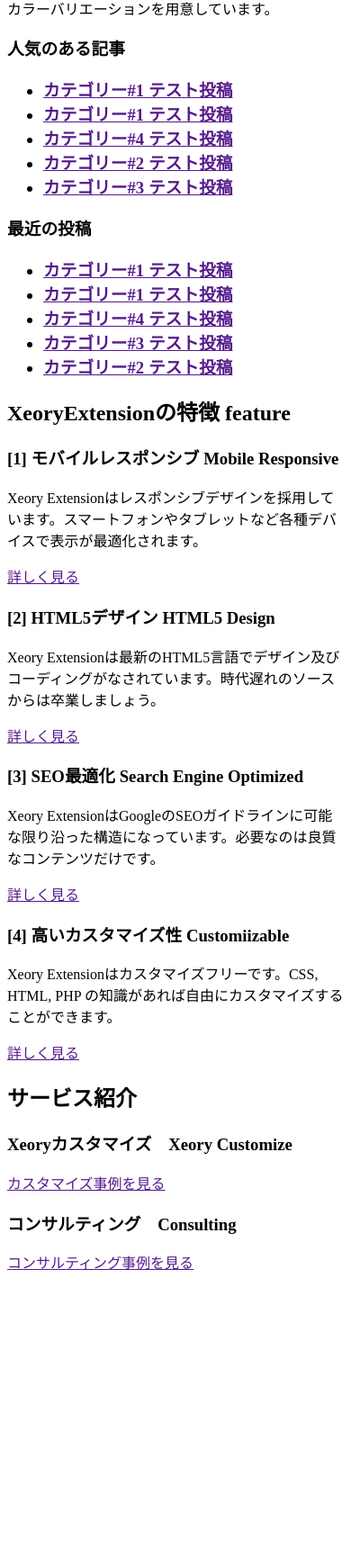
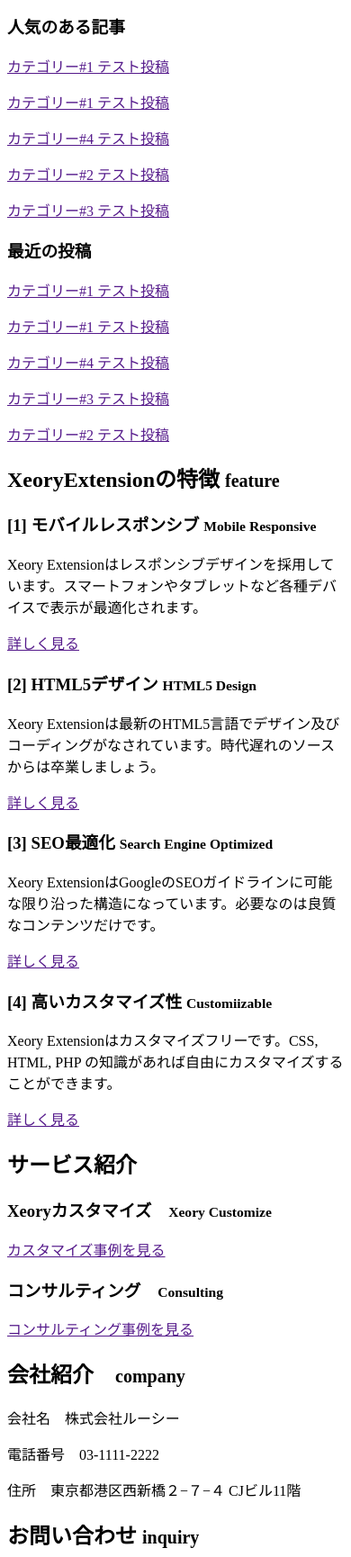
Before and after one commit to puuusun/friday, a plain HTML site: page XeoryExtension/index.html in a window 390 px wide. Shown: the part 270-2000 px from the top of the page at 90% size. Before the commit the page ends 1700 px from the top, so only its background shows below. Drawn offline with Linux system fonts and the light colour scheme.

Commit message:
何を何でくくるのか未だ理解できず

```diff
--- a/XeoryExtension/index.html
+++ b/XeoryExtension/index.html
@@ -9,95 +9,103 @@
 <body>
 <header>
     <h1>XeoryExtension</h1>
-    <ul>
-        <li><a href="">記事ページサンプル</a></li>
-        <li><a href="">Extensionをダウンロード</a></li>
-    </ul>
+    <nav>
+        <a href="">記事ページサンプル</a></li>
+        <a href="">Extensionをダウンロード</a></li>
+    </nav>
 </header>
 
 <main>
   <article>
         <h1>XeoryExtension</h1>
-    </article>
         <p>
             Xeory Extensionはワンコラムのサイト型テーマです。
             ユーザーに対して重要なコンテンツを効率的に届けられるようにデザインされています。
             ５種類のカラーバリエーションを用意しています。
         </p>
-</main>
+        <h3>人気のある記事</h3>
+        <p><a href="">カテゴリー#1 テスト投稿</a></p>
+        <p><a href="">カテゴリー#1 テスト投稿</a></p>
+        <p><a href="">カテゴリー#4 テスト投稿</a></p>
+        <p><a href="">カテゴリー#2 テスト投稿</a></p>
+        <p><a href="">カテゴリー#3 テスト投稿</a></p>
 
-<nav>
- <h3>人気のある記事
-    <ul>
-        <li><a href="">カテゴリー#1 テスト投稿</a></li>
-        <li><a href="">カテゴリー#1 テスト投稿</a></li>
-        <li><a href="">カテゴリー#4 テスト投稿</a></li>
-        <li><a href="">カテゴリー#2 テスト投稿</a></li>
-        <li><a href="">カテゴリー#3 テスト投稿</a></li>
-    </ul>
- </h3>
+        <h3>最近の投稿</h3>
+        <p><a href="">カテゴリー#1 テスト投稿</a></p>
+        <p><a href="">カテゴリー#1 テスト投稿</a></p>
+        <p><a href="">カテゴリー#4 テスト投稿</a></p>
+        <p><a href="">カテゴリー#3 テスト投稿</a></p>
+        <p><a href="">カテゴリー#2 テスト投稿</a></p>
 
- <h3>最近の投稿
-    <ul>
-        <li><a href="">カテゴリー#1 テスト投稿</a></li>
-        <li><a href="">カテゴリー#1 テスト投稿</a></li>
-        <li><a href="">カテゴリー#4 テスト投稿</a></li>
-        <li><a href="">カテゴリー#3 テスト投稿</a></li>
-        <li><a href="">カテゴリー#2 テスト投稿</a></li>
-    </ul>
- </h3>
-</nav>
-
-<header>
-    <h2>XeoryExtensionの特徴 feature</h2>
-</header>
 
         <section>
-    <h3>[1] <strong>モバイルレスポンシブ</strong> Mobile Responsive</h3>
+          <h2>XeoryExtensionの特徴 <small>feature</small></h2>
+           <h3>[1] <strong>モバイルレスポンシブ</strong> <small>Mobile Responsive</small></h3>
             <p>
              Xeory Extensionはレスポンシブデザインを採用しています。スマートフォンやタブレットなど各種デバイスで表示が最適化されます。
             </p>
             <p><a href="">詳しく見る</a></p>
-</section>
 
-<section>
-    <h3>[2] <strong>HTML5デザイン</strong> HTML5 Design</h3>
+           <h3>[2] <strong>HTML5デザイン</strong> <small>HTML5 Design</small></h3>
             <p>
              Xeory Extensionは最新のHTML5言語でデザイン及びコーディングがなされています。時代遅れのソースからは卒業しましょう。
             </p>
             <p><a href="">詳しく見る</a></p>
-</section>
 
-<section>
-    <h3>[3] <strong>SEO最適化</strong> Search Engine Optimized</h3>
+           <h3>[3] <strong>SEO最適化</strong> <small>Search Engine Optimized</small></h3>
             <p>
              Xeory ExtensionはGoogleのSEOガイドラインに可能な限り沿った構造になっています。必要なのは良質なコンテンツだけです。
             </p>
             <p><a href="">詳しく見る</a></p>
-</section>
 
-<section>
-    <h3>[4] <strong>高いカスタマイズ性</strong> Customiizable</h3>
+           <h3>[4] <strong>高いカスタマイズ性</strong> <small>Customiizable</small></h3>
             <p>
              Xeory Extensionはカスタマイズフリーです。CSS, HTML, PHP の知識があれば自由にカスタマイズすることができます。
             </p>
             <p><a href="">詳しく見る</a></p>
      </section>
 
-<header>
+        <section>
             <h2>サービス紹介</h2>
-</header>
-
-<section>
-    <h3>Xeoryカスタマイズ　Xeory Customize</h3>
+            <h3>Xeoryカスタマイズ　<small>Xeory Customize</small></h3>
             <p><a href="">カスタマイズ事例を見る</a></p>
+            <h3>コンサルティング　<small>Consulting</small></h3>
+            <p><a href="">コンサルティング事例を見る</a></p>
         </section>
 
         <section>
-    <h3>コンサルティング　Consulting</h3>
-    <p><a href="">コンサルティング事例を見る</a></p>
+            <h2>会社紹介　<small>company</small></h2>
+            <p>会社名　株式会社ルーシー</p>
+            <p>電話番号　03-1111-2222</p>
+            <p>住所　東京都港区西新橋２−７−４ CJビル11階</p>
         </section>
 
+        <section>
+            <h2>お問い合わせ <small>inquiry</small></h2>
+            <p>お名前（必須）</p>
+            <p>メールアドレス（必須）</p>
+            <p>題名</p>
+            <p>メッセージ本文</p>
+            <p><a href="">送信</a></p>
+        </section>
+  </article>
+</main>
+
+<footer>
+    <h3>XeoryExtension</h3>
+
+    <h4>ブログコンテンツ</h4>
+    <p><a href="">＞ <small>記事ページサンプル</small></a></p>
+    <p><a href="">＞ <small>Extensionをダウンロード</small></a></p>
+
+    <h4>ソーシャルメディア</h4>
+    <p><a href="">Twitter</a></p>
+    <p><a href="">Facebook</a></p>
+    <p><a href="">Google＋</a></p>
+    <p><a href="">Feedly</a></p>
+
+    <p><small>&copy;copylight2021 XeoryExtension.Allrights reseverd.</small></p>
+</footer>
 
 </body>
 </html>
```
Lines whose indentation alone changed are shown as unchanged.
